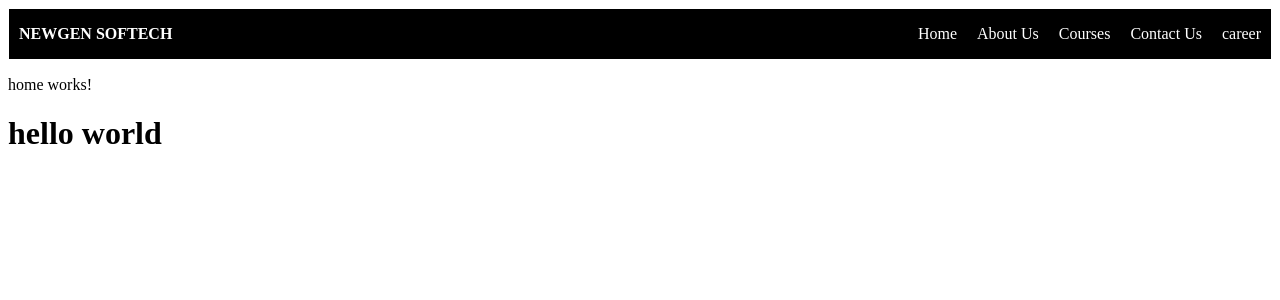
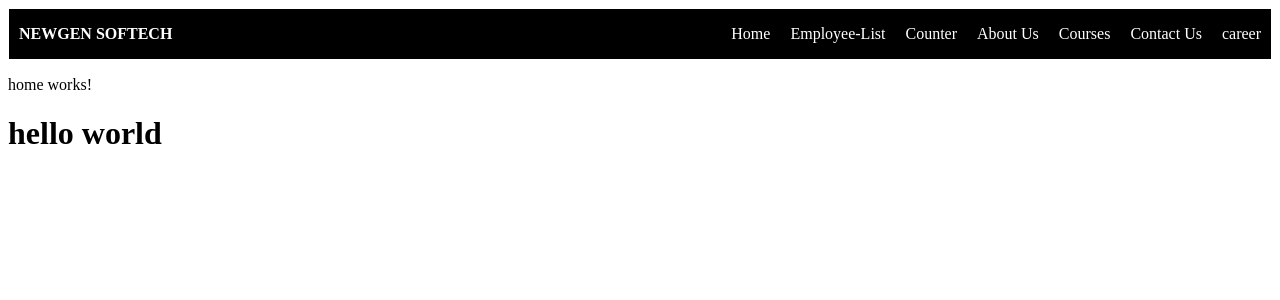
Before and after one commit to Aishwaryadjadhav/my-first-angular-app, an Angular app: page / in a window 1280 px wide. Shown: the top 300 px of the page. Built offline with nearby package versions, Linux system fonts and the light colour scheme.

Commit message:
Added 'Employee-List' and 'Counter' links to the navigation header

```diff
--- a/src/app/header/header.component.html
+++ b/src/app/header/header.component.html
@@ -3,9 +3,11 @@
         <span><b>NEWGEN SOFTECH</b></span>
         <ul>
             <li routerLink="/home">Home</li>
-            <li routerLink="/about">About Us</li>
+            <li routerLink="/employee-list">Employee-List</li>
+            <li routerLink="/counter">Counter</li>
+            <li routerLink="/aboutus">About Us</li>
             <li routerLink="/course">Courses</li>
-            <li routerLink="/contact">Contact Us</li>
+            <li routerLink="/contactus">Contact Us</li>
             <li routerLink="/career">career</li>
         </ul>
     </nav>
```
